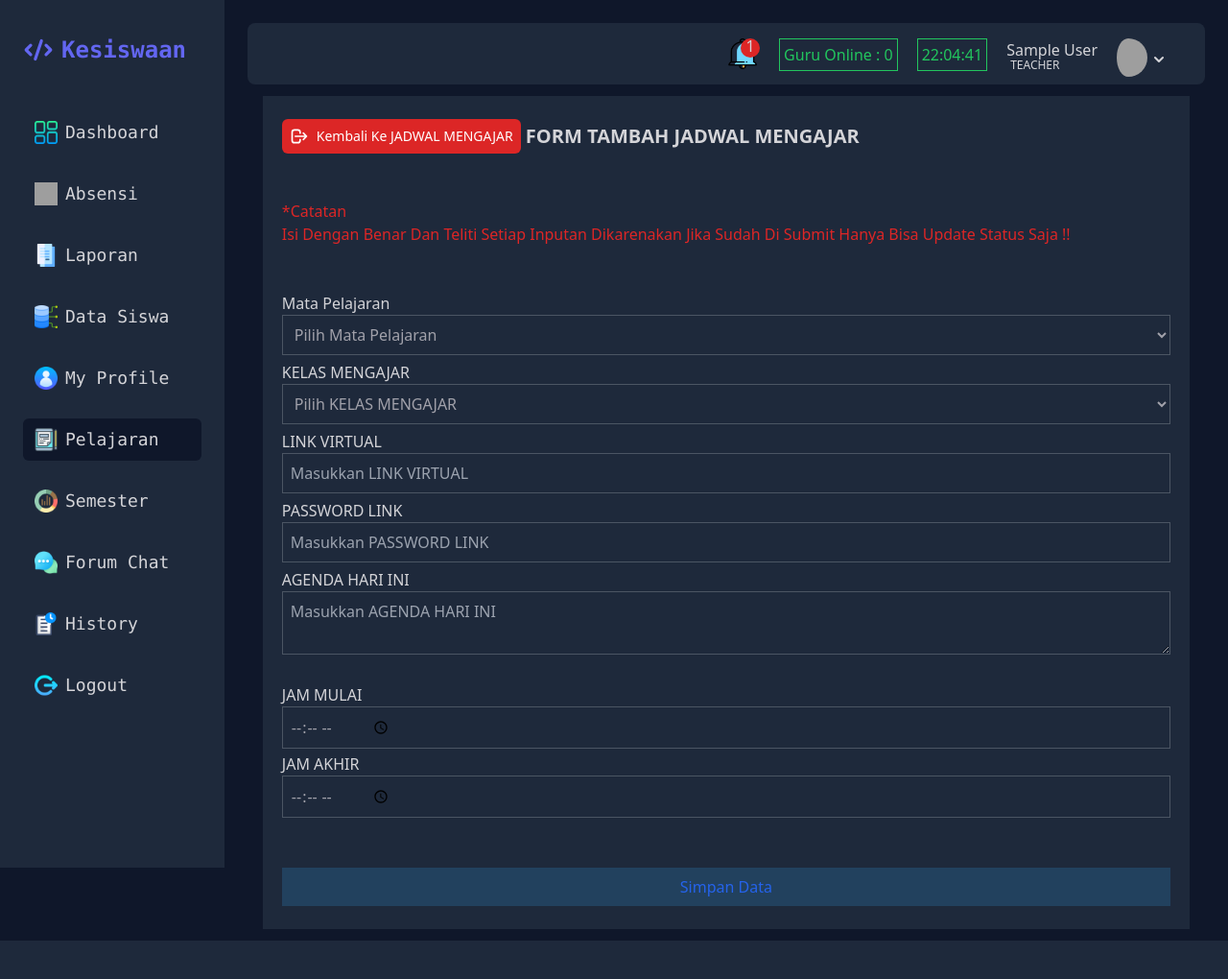
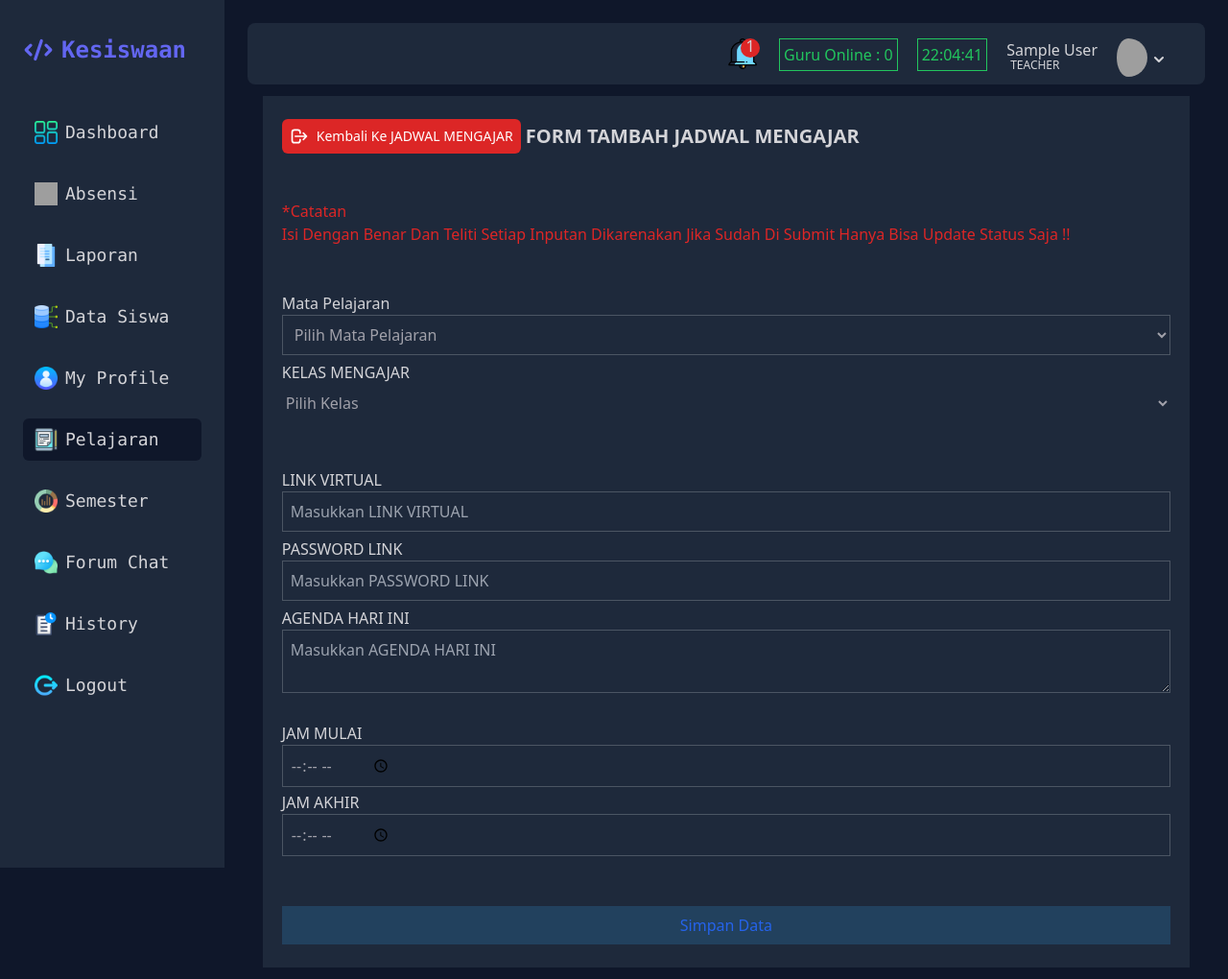
Before and after one commit to BerkatPS/BerkatPS.github.io, a PHP site: page /Project-Work/Teacher/App/tambahJadwalMengajar.php in a window 1280 px wide. Shown: the whole page at 96% size. Before the commit the page ends 980 px from the top, so only its background shows below. Run offline with PHP 8.4, Linux system fonts and the light colour scheme; the visitor is signed in with stand-in values (Sample User, id 1); data that the repository does not hold is empty; style sheets or scripts are compiled from the project's sources; some libraries are stand-ins or nearby versions; grey boxes are pictures that could not be loaded.

Commit message:
Mengubah Kelas Mengajar

```diff
--- a/Teacher/App/tambahJadwalMengajar.php
+++ b/Teacher/App/tambahJadwalMengajar.php
@@ -321,13 +321,14 @@ if(isset($_POST['simpan'])){
                             $values = array_map('trim', explode(',', trim(substr($row['Type'], 4), '()')));
                             $del = str_replace(array("'","\"","&quot;"),"",$values);
                             ?>
-                            <select name="kelas" id="kelas" class="absolute flex items-center p-2 w-full bg-transparent border border-gray-600 text-left text-zinc-400 focus:outline-none focus:border-indigo-500 transform translate duration-500" placeholder="Masukkan Kelas Anda" data-mdb-clear-button="true" required>
-                            <option class="bg-slate-800 hover:bg-indigo-500">Pilih KELAS MENGAJAR</option>
+                            <select name="kelas" class="px-8 w-full appearance-none py-2 bg-transparent text-zinc-400 border-b focus:border-purple-700 focus:transition duration-200 outline-none" id="kelas" placeholder="Pilih Kelas Anda" required>
+                            <option class="bg-slate-800 hover:bg-indigo-500">Pilih Kelas</option>
                             <?php
-                            foreach($del as $color):?>
-                                <option class="bg-slate-800 hover:bg-indigo-500"><?= $color ?></option> <?php. "\r"?><hr><?php. "\n"; ?>
-                            <?php endforeach; ?>
-                        </select>
+                            foreach($del as $color):
+                                echo '<option class="bg-slate-800 hover:bg-indigo-500" value="' . $color . '">' . $color . '</option>' . "\r\n";
+                            endforeach;
+                            ?>
+                            </select>
                         </div>
                         <div class="relative">
                             <label for="link_virtual">LINK VIRTUAL</label>
```
